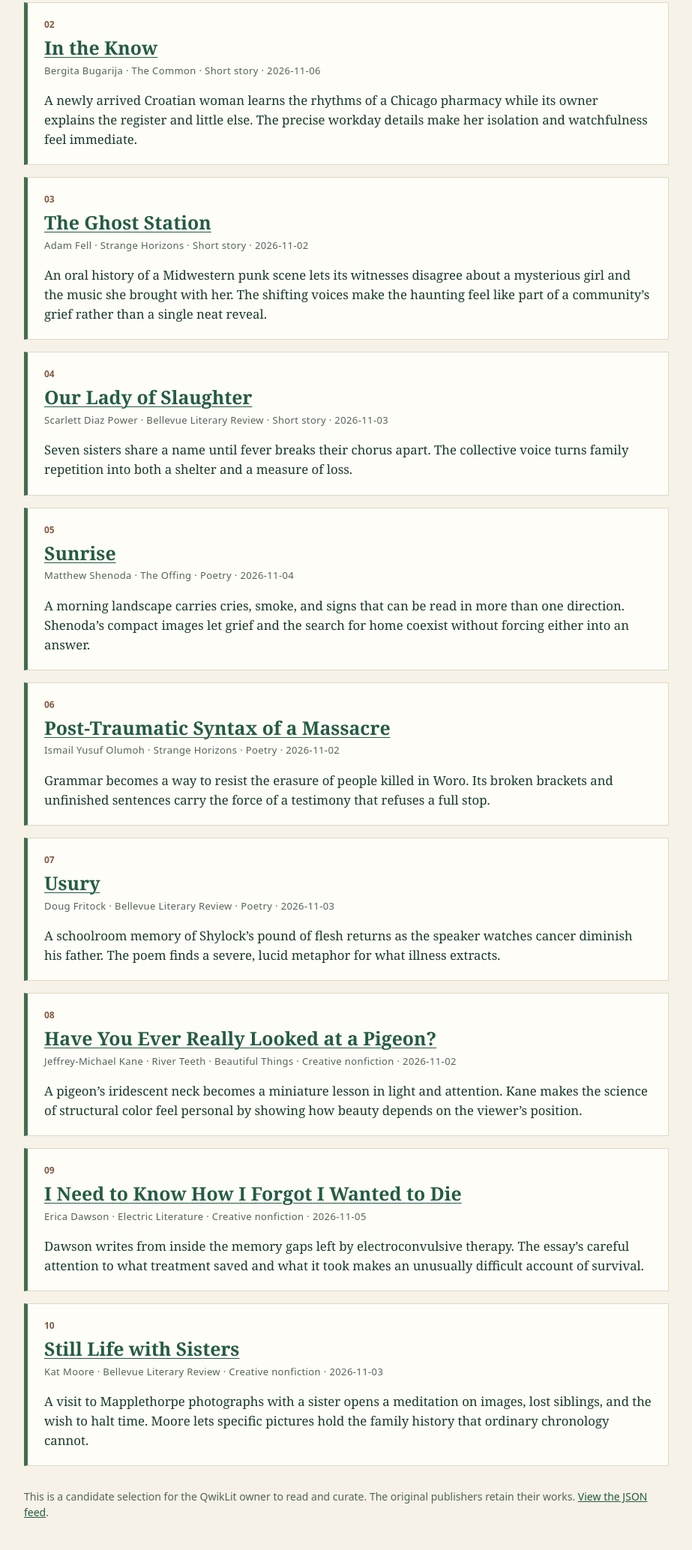
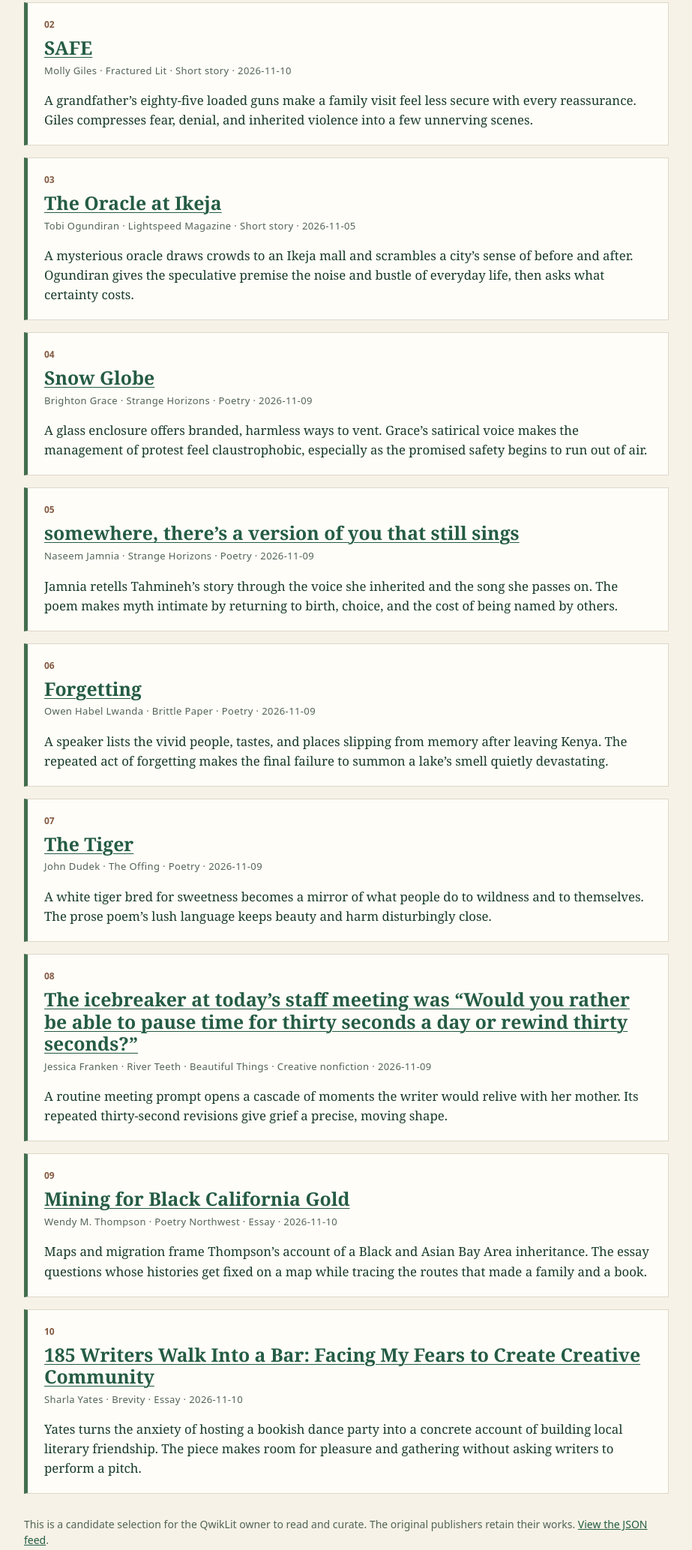
Before and after one commit to philspatial3d/qwiklit-feed, a website: page site/editors-choice/index.html in a window 1280 px wide. Shown: the part 663-2730 px from the top of the page at 75% size, without its empty margins (178-1101 px from the left). Drawn offline with Linux system fonts and the light colour scheme.

Commit message:
Publish November 11 proposed Editors Choice edition

```diff
--- a/site/v1/editors-choice.json
+++ b/site/v1/editors-choice.json
@@ -1,152 +1,152 @@
 {
   "schemaVersion": 1,
-  "editionId": "2026-11-07",
+  "editionId": "2026-11-11",
   "title": "QwikLit Editor’s Choice — Reader Review Edition",
   "cadence": "weekly",
   "status": "proposed_for_reader_review",
-  "windowStart": "2026-09-07",
-  "windowEnd": "2026-11-07",
+  "windowStart": "2026-09-11",
+  "windowEnd": "2026-11-11",
   "sourceFeedUrl": "https://philspatial3d.github.io/qwiklit-feed/v1/today.json",
-  "sourceFeedRefreshedAt": "2026-11-07T13:12:57.829Z",
-  "selectionMethod": "Screened all 554 active-feed entries, including 364 dated in the two-month window; excluded non-literary and misclassified items; read selected original publisher pages and checked form, byline, date, and canonical link. The source feed was partial: 70 of 77 publishers refreshed successfully, so retained entries from failed sources may be stale.",
+  "sourceFeedRefreshedAt": "2026-11-11T06:36:39.062Z",
+  "selectionMethod": "Screened all 554 live-feed entries, including 358 dated in the two-month window; excluded misclassified and non-literary items; read selected original publisher pages and checked form, byline, date, and canonical link. The source feed was partial: 64 of 77 publishers refreshed successfully, so retained entries from failed sources may be stale. Fractured Lit does not display a day on the SAFE page, and Lightspeed shows only its November 2026 issue; day-level dates for those works follow feed timestamps.",
   "items": [
     {
       "rank": 1,
-      "sourceFeedItemId": "5379759909fd3283496aa9aca145c27b3b48bb24",
-      "title": "Headland",
-      "authorDisplay": "Harry Goddard",
-      "canonicalSourceName": "Overland",
-      "canonicalUrl": "https://overland.org.au/2026/11/headland/",
-      "publisherDate": "2026-11-06",
-      "feedPublicationDate": "2026-11-06T01:20:11.000Z",
+      "sourceFeedItemId": "3e33ace1ce14d123f84ba116cc9ece1b6e5c6c4a",
+      "title": "Welcome Home",
+      "authorDisplay": "Andrew Kozma",
+      "canonicalSourceName": "Strange Horizons",
+      "canonicalUrl": "https://strangehorizons.com/wordpress/fiction/welcome-home/",
+      "publisherDate": "2026-11-09",
+      "feedPublicationDate": "2026-11-09T05:00:44.000Z",
       "form": "short_story",
-      "editorialNote": "Two boys search for a stranded whale after one is beaten for a mistake they shared. Goddard makes the shoreline’s beauty and rot inseparable from the narrator’s belated understanding of fear, friendship, and shame.",
+      "editorialNote": "At a café, every newcomer takes on the body and memories of its first customer. Kozma turns the promise of instant belonging into a tense question about identity, blame, and whose family story prevails.",
       "reviewStatus": "awaiting_reader_review",
       "rightsMode": "metadata_only"
     },
     {
       "rank": 2,
-      "sourceFeedItemId": "69b076929ca4fff03d881eb6f2ff2fdeb16df7f7",
-      "title": "In the Know",
-      "authorDisplay": "Bergita Bugarija",
-      "canonicalSourceName": "The Common",
-      "canonicalUrl": "https://www.thecommononline.org/in-the-know/",
-      "publisherDate": "2026-11-06",
-      "feedPublicationDate": "2026-11-06T13:00:51.000Z",
+      "sourceFeedItemId": "e57db8c4cce5281277e5c1b7b44d63960826d657",
+      "title": "SAFE",
+      "authorDisplay": "Molly Giles",
+      "canonicalSourceName": "Fractured Lit",
+      "canonicalUrl": "https://fracturedlit.com/safe/",
+      "publisherDate": "2026-11-10",
+      "feedPublicationDate": "2026-11-10T17:42:21.000Z",
       "form": "short_story",
-      "editorialNote": "A newly arrived Croatian woman learns the rhythms of a Chicago pharmacy while its owner explains the register and little else. The precise workday details make her isolation and watchfulness feel immediate.",
+      "editorialNote": "A grandfather’s eighty-five loaded guns make a family visit feel less secure with every reassurance. Giles compresses fear, denial, and inherited violence into a few unnerving scenes.",
       "reviewStatus": "awaiting_reader_review",
       "rightsMode": "metadata_only"
     },
     {
       "rank": 3,
-      "sourceFeedItemId": "d6dfa97a8cc2b663157da3c9a7410e8c9f88ed04",
-      "title": "The Ghost Station",
-      "authorDisplay": "Adam Fell",
-      "canonicalSourceName": "Strange Horizons",
-      "canonicalUrl": "https://strangehorizons.com/wordpress/fiction/the-ghost-station/",
-      "publisherDate": "2026-11-02",
-      "feedPublicationDate": "2026-11-02T06:00:52.000Z",
+      "sourceFeedItemId": "f61779e2b545376042d3ab8903b8d6ebaf10c958",
+      "title": "The Oracle at Ikeja",
+      "authorDisplay": "Tobi Ogundiran",
+      "canonicalSourceName": "Lightspeed Magazine",
+      "canonicalUrl": "https://www.lightspeedmagazine.com/fiction/the-oracle-at-ikeja/",
+      "publisherDate": "2026-11-05",
+      "feedPublicationDate": "2026-11-05T11:02:06.000Z",
       "form": "short_story",
-      "editorialNote": "An oral history of a Midwestern punk scene lets its witnesses disagree about a mysterious girl and the music she brought with her. The shifting voices make the haunting feel like part of a community’s grief rather than a single neat reveal.",
+      "editorialNote": "A mysterious oracle draws crowds to an Ikeja mall and scrambles a city’s sense of before and after. Ogundiran gives the speculative premise the noise and bustle of everyday life, then asks what certainty costs.",
       "reviewStatus": "awaiting_reader_review",
       "rightsMode": "metadata_only"
     },
     {
       "rank": 4,
-      "sourceFeedItemId": "3ddaab78338f16e6ee295f45f53266bfe41c1052",
-      "title": "Our Lady of Slaughter",
-      "authorDisplay": "Scarlett Diaz Power",
-      "canonicalSourceName": "Bellevue Literary Review",
-      "canonicalUrl": "https://blreview.org/fiction/our-lady-of-slaughter/",
-      "publisherDate": "2026-11-03",
-      "feedPublicationDate": "2026-11-03T17:40:25.000Z",
-      "form": "short_story",
-      "editorialNote": "Seven sisters share a name until fever breaks their chorus apart. The collective voice turns family repetition into both a shelter and a measure of loss.",
+      "sourceFeedItemId": "d335a94973d2f98b774b3d5edd1e3b922967504d",
+      "title": "Snow Globe",
+      "authorDisplay": "Brighton Grace",
+      "canonicalSourceName": "Strange Horizons",
+      "canonicalUrl": "https://strangehorizons.com/wordpress/poetry/snow-globe/",
+      "publisherDate": "2026-11-09",
+      "feedPublicationDate": "2026-11-09T05:00:44.000Z",
+      "form": "poetry",
+      "editorialNote": "A glass enclosure offers branded, harmless ways to vent. Grace’s satirical voice makes the management of protest feel claustrophobic, especially as the promised safety begins to run out of air.",
       "reviewStatus": "awaiting_reader_review",
       "rightsMode": "metadata_only"
     },
     {
       "rank": 5,
-      "sourceFeedItemId": "4a7357cbb7d34d9e131cc9791ae6e38f334ae3ba",
-      "title": "Sunrise",
-      "authorDisplay": "Matthew Shenoda",
-      "canonicalSourceName": "The Offing",
-      "canonicalUrl": "https://theoffingmag.com/poetry/sunrise/",
-      "publisherDate": "2026-11-04",
-      "feedPublicationDate": "2026-11-04T06:00:56.000Z",
+      "sourceFeedItemId": "a992551ed607c7e40904ad7c6aa0b7d41b6a40b0",
+      "title": "somewhere, there’s a version of you that still sings",
+      "authorDisplay": "Naseem Jamnia",
+      "canonicalSourceName": "Strange Horizons",
+      "canonicalUrl": "https://strangehorizons.com/wordpress/poetry/somewhere-theres-a-version-of-you-that-still-sings/",
+      "publisherDate": "2026-11-09",
+      "feedPublicationDate": "2026-11-09T05:00:44.000Z",
       "form": "poetry",
-      "editorialNote": "A morning landscape carries cries, smoke, and signs that can be read in more than one direction. Shenoda’s compact images let grief and the search for home coexist without forcing either into an answer.",
+      "editorialNote": "Jamnia retells Tahmineh’s story through the voice she inherited and the song she passes on. The poem makes myth intimate by returning to birth, choice, and the cost of being named by others.",
       "reviewStatus": "awaiting_reader_review",
       "rightsMode": "metadata_only"
     },
     {
       "rank": 6,
-      "sourceFeedItemId": "fe91c28390e879133049323173b42a7cc8a28037",
-      "title": "Post-Traumatic Syntax of a Massacre",
-      "authorDisplay": "Ismail Yusuf Olumoh",
-      "canonicalSourceName": "Strange Horizons",
-      "canonicalUrl": "https://strangehorizons.com/wordpress/poetry/post-traumatic-syntax-of-a-massacre/",
-      "publisherDate": "2026-11-02",
-      "feedPublicationDate": "2026-11-02T06:00:52.000Z",
+      "sourceFeedItemId": "7ef6891d7766b5295183d2660a12bb7d31759964",
+      "title": "Forgetting",
+      "authorDisplay": "Owen Habel Lwanda",
+      "canonicalSourceName": "Brittle Paper",
+      "canonicalUrl": "https://brittlepaper.com/2026/11/forgetting-owen-habel-lwanda-poetry/",
+      "publisherDate": "2026-11-09",
+      "feedPublicationDate": "2026-11-09T06:10:15.000Z",
       "form": "poetry",
-      "editorialNote": "Grammar becomes a way to resist the erasure of people killed in Woro. Its broken brackets and unfinished sentences carry the force of a testimony that refuses a full stop.",
+      "editorialNote": "A speaker lists the vivid people, tastes, and places slipping from memory after leaving Kenya. The repeated act of forgetting makes the final failure to summon a lake’s smell quietly devastating.",
       "reviewStatus": "awaiting_reader_review",
       "rightsMode": "metadata_only"
     },
     {
       "rank": 7,
-      "sourceFeedItemId": "5bc5afa5d947bc627d9b915c1564940a8a386c21",
-      "title": "Usury",
-      "authorDisplay": "Doug Fritock",
-      "canonicalSourceName": "Bellevue Literary Review",
-      "canonicalUrl": "https://blreview.org/poetry/usury/",
-      "publisherDate": "2026-11-03",
-      "feedPublicationDate": "2026-11-03T17:14:23.000Z",
+      "sourceFeedItemId": "c4f8fed1d9e5e02ff7efdcae63371a629d802e63",
+      "title": "The Tiger",
+      "authorDisplay": "John Dudek",
+      "canonicalSourceName": "The Offing",
+      "canonicalUrl": "https://theoffingmag.com/backoftheenvelope/the-tiger/",
+      "publisherDate": "2026-11-09",
+      "feedPublicationDate": "2026-11-09T06:00:33.000Z",
       "form": "poetry",
-      "editorialNote": "A schoolroom memory of Shylock’s pound of flesh returns as the speaker watches cancer diminish his father. The poem finds a severe, lucid metaphor for what illness extracts.",
+      "editorialNote": "A white tiger bred for sweetness becomes a mirror of what people do to wildness and to themselves. The prose poem’s lush language keeps beauty and harm disturbingly close.",
       "reviewStatus": "awaiting_reader_review",
       "rightsMode": "metadata_only"
     },
     {
       "rank": 8,
-      "sourceFeedItemId": "e873f6aeac411668f4f5c35157444e7266391a64",
-      "title": "Have You Ever Really Looked at a Pigeon?",
-      "authorDisplay": "Jeffrey-Michael Kane",
+      "sourceFeedItemId": "d1855beed58eea1747cd4ee113158ac4119e20b8",
+      "title": "The icebreaker at today’s staff meeting was “Would you rather be able to pause time for thirty seconds a day or rewind thirty seconds?”",
+      "authorDisplay": "Jessica Franken",
       "canonicalSourceName": "River Teeth · Beautiful Things",
-      "canonicalUrl": "https://riverteethjournal.com/beautiful-things/have-you-ever-really-looked-at-a-pigeon/",
-      "publisherDate": "2026-11-02",
-      "feedPublicationDate": "2026-11-02T12:00:56.000Z",
+      "canonicalUrl": "https://riverteethjournal.com/beautiful-things/the-icebreaker-at-todays-staff-meeting-was-would-you-rather-be-able-to-pause-time-for-thirty-seconds-a-day-or-rewind-thirty-seconds/",
+      "publisherDate": "2026-11-09",
+      "feedPublicationDate": "2026-11-09T12:00:24.000Z",
       "form": "creative_nonfiction",
-      "editorialNote": "A pigeon’s iridescent neck becomes a miniature lesson in light and attention. Kane makes the science of structural color feel personal by showing how beauty depends on the viewer’s position.",
+      "editorialNote": "A routine meeting prompt opens a cascade of moments the writer would relive with her mother. Its repeated thirty-second revisions give grief a precise, moving shape.",
       "reviewStatus": "awaiting_reader_review",
       "rightsMode": "metadata_only"
     },
     {
       "rank": 9,
-      "sourceFeedItemId": "06156f3d9b6afa3755e55ead2e0b551ae9258665",
-      "title": "I Need to Know How I Forgot I Wanted to Die",
-      "authorDisplay": "Erica Dawson",
-      "canonicalSourceName": "Electric Literature",
-      "canonicalUrl": "https://electricliterature.com/i-need-to-know-how-i-forgot-i-wanted-to-die/",
-      "publisherDate": "2026-11-05",
-      "feedPublicationDate": "2026-11-05T12:10:00.000Z",
-      "form": "creative_nonfiction",
-      "editorialNote": "Dawson writes from inside the memory gaps left by electroconvulsive therapy. The essay’s careful attention to what treatment saved and what it took makes an unusually difficult account of survival.",
+      "sourceFeedItemId": "48fddebba571d8ca2e342d0f229ec5d1b2f69912",
+      "title": "Mining for Black California Gold",
+      "authorDisplay": "Wendy M. Thompson",
+      "canonicalSourceName": "Poetry Northwest",
+      "canonicalUrl": "https://www.poetrynw.org/mining-for-black-california-gold/",
+      "publisherDate": "2026-11-10",
+      "feedPublicationDate": "2026-11-10T20:00:00.000Z",
+      "form": "essay",
+      "editorialNote": "Maps and migration frame Thompson’s account of a Black and Asian Bay Area inheritance. The essay questions whose histories get fixed on a map while tracing the routes that made a family and a book.",
       "reviewStatus": "awaiting_reader_review",
       "rightsMode": "metadata_only"
     },
     {
       "rank": 10,
-      "sourceFeedItemId": "dba8f5d44765f511521bf9f7ae843503cb66a927",
-      "title": "Still Life with Sisters",
-      "authorDisplay": "Kat Moore",
-      "canonicalSourceName": "Bellevue Literary Review",
-      "canonicalUrl": "https://blreview.org/nonfiction/still-life-with-sisters/",
-      "publisherDate": "2026-11-03",
-      "feedPublicationDate": "2026-11-03T17:31:52.000Z",
-      "form": "creative_nonfiction",
-      "editorialNote": "A visit to Mapplethorpe photographs with a sister opens a meditation on images, lost siblings, and the wish to halt time. Moore lets specific pictures hold the family history that ordinary chronology cannot.",
+      "sourceFeedItemId": "7a7fbce0d1fdacfa903b7c774b70e6dcd7cdd363",
+      "title": "185 Writers Walk Into a Bar: Facing My Fears to Create Creative Community",
+      "authorDisplay": "Sharla Yates",
+      "canonicalSourceName": "Brevity",
+      "canonicalUrl": "https://brevity.wordpress.com/2026/11/10/booked-pittsburgh/",
+      "publisherDate": "2026-11-10",
+      "feedPublicationDate": "2026-11-10T12:00:00.000Z",
+      "form": "essay",
+      "editorialNote": "Yates turns the anxiety of hosting a bookish dance party into a concrete account of building local literary friendship. The piece makes room for pleasure and gathering without asking writers to perform a pitch.",
       "reviewStatus": "awaiting_reader_review",
       "rightsMode": "metadata_only"
     }
```
Also changed, not shown: site/editors-choice/index.html (+1 -1 lines).
